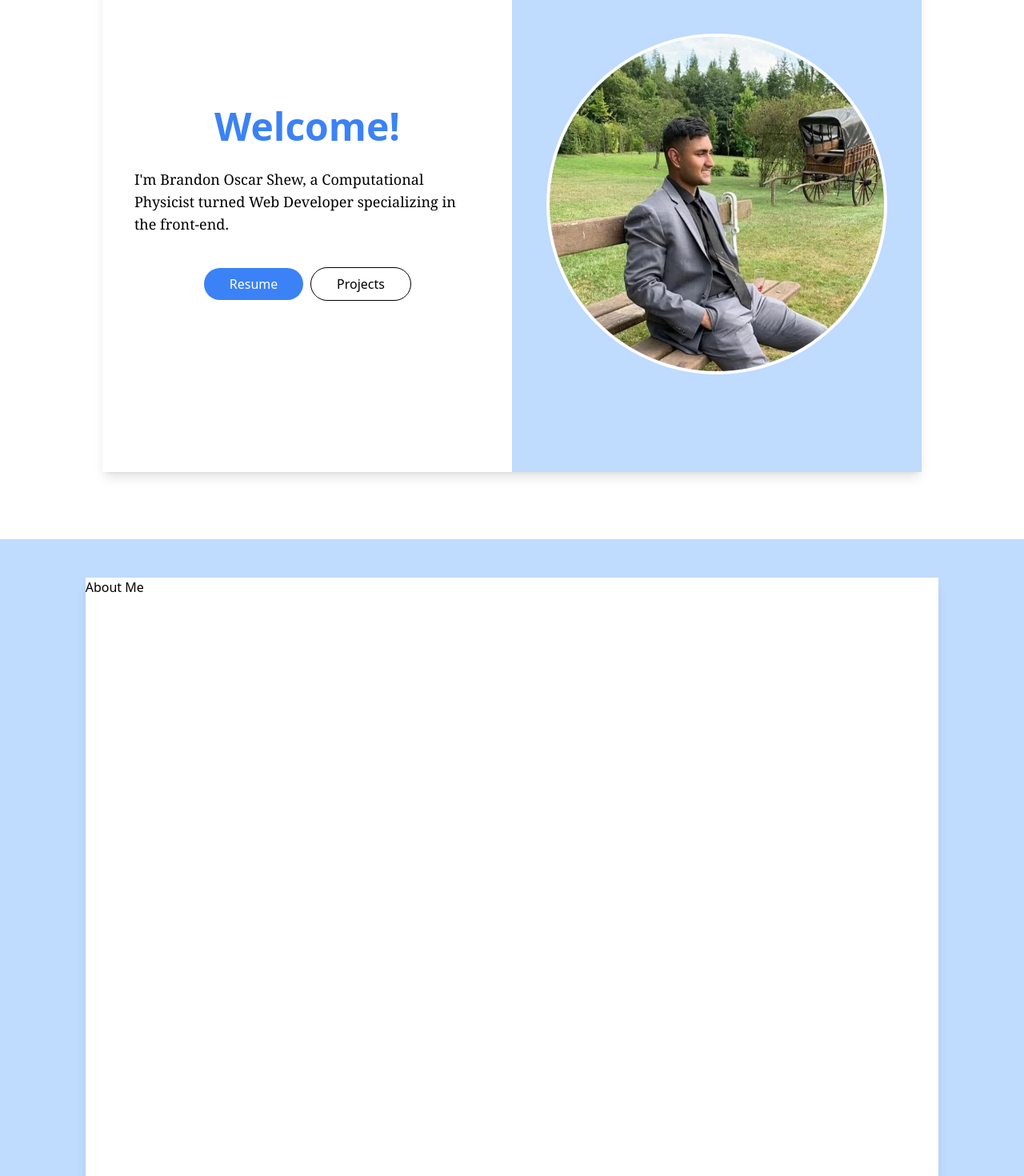
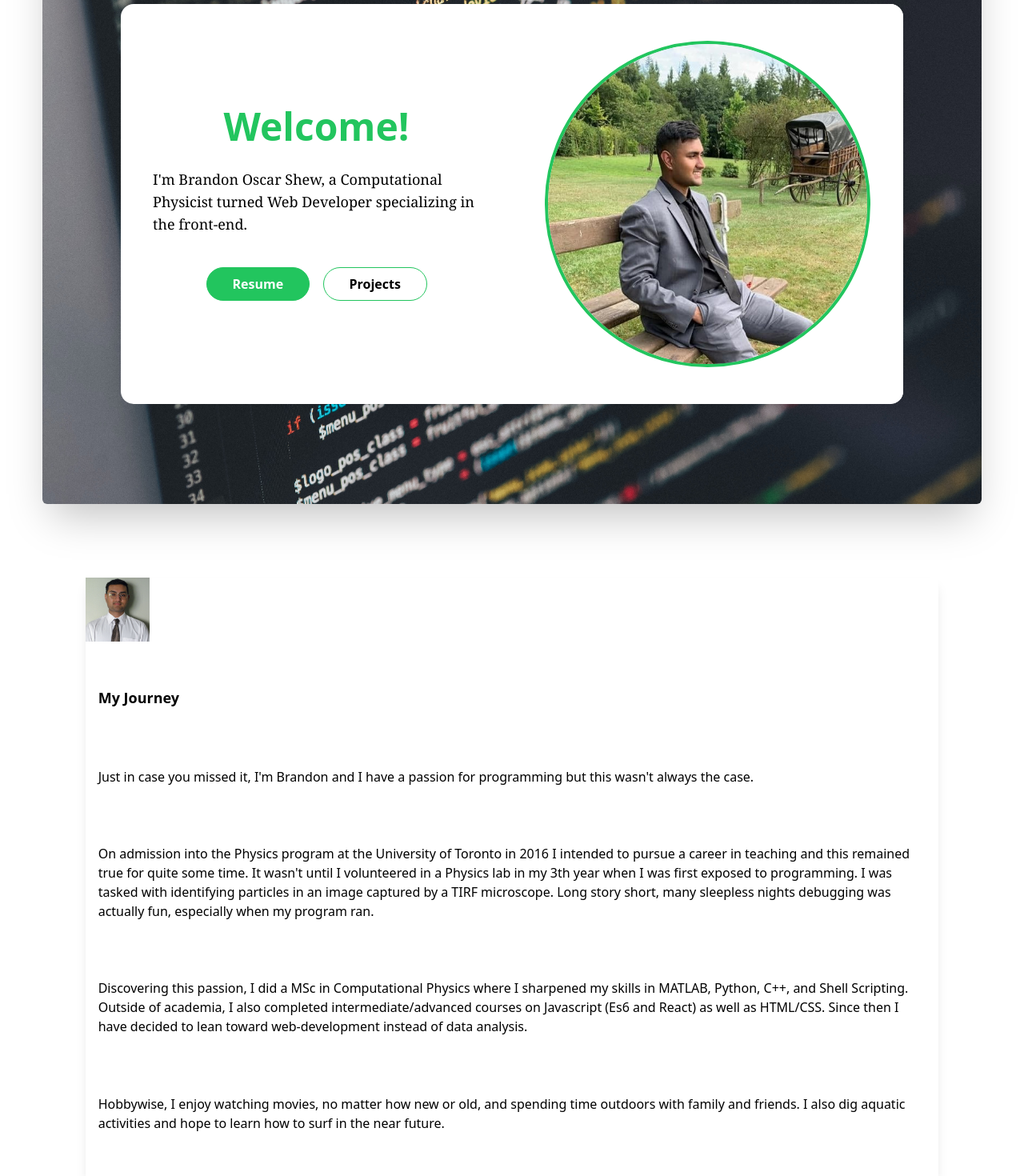
Before and after one commit to BrandonO-98/Portfolio, a React (Create React App) app: page / in a window 1280 px wide. Shown: the part 260-1730 px from the top of the page at 80% size. Built offline with nearby package versions, Linux system fonts and the light colour scheme.

Commit message:
Update Navbar and Hero for a better design, start designing about section.

```diff
--- a/src/components/sections/about/About.jsx
+++ b/src/components/sections/about/About.jsx
@@ -1,10 +1,34 @@
 import React from 'react';
+import closeup from 'assets/images/formal.jpg';
 
 export default function About() {
   return (
-    <div className="grid bg-blue-200 h-screen w-screen items-center justify-items-center">
-      <div className="w-10/12 my-12 h-[750px] bg-white shadow-lg lg:max-w-6xl">About Me</div>
-
+    <div className="grid h-screen w-screen items-center justify-items-center">
+      <div className="grid w-10/12 my-12 h-[750px] bg-white shadow-lg lg:max-w-6xl">
+        <div className="grid">
+          <img src={closeup} alt="closeup" className="h-20 w-20" />
+          <h2 className="p-4 text-lg font-bold">My Journey</h2>
+          <p className="p-4">
+            Just in case you missed it, I&apos;m Brandon and I have a passion for programming but
+            this wasn&apos;t always the case.
+          </p>
+          <p className="p-4">
+            {`On admission into the Physics program at the University of Toronto in 2016 I intended to pursue a career in teaching
+          and this remained true for quite some time. It wasn't until I volunteered in a Physics lab in my 3th year when I was
+          first exposed to programming. I was tasked with identifying particles in an image captured by a TIRF microscope. Long
+          story short, many sleepless nights debugging was actually fun, especially when my program ran.`}
+          </p>
+          <p className="p-4">
+            {`Discovering this passion, I did a MSc in Computational Physics where I sharpened my skills in MATLAB, Python, C++, and
+          Shell Scripting. Outside of academia, I also completed intermediate/advanced courses on Javascript (Es6 and React) as
+          well as HTML/CSS. Since then I have decided to lean toward web-development instead of data analysis.`}
+          </p>
+          <p className="p-4">
+            {`Hobbywise, I enjoy watching movies, no matter how new or old, and spending time outdoors with family and friends. I also
+          dig aquatic activities and hope to learn how to surf in the near future.`}
+          </p>
+        </div>
+      </div>
     </div>
   );
 }
--- a/src/components/sections/hero/Hero.jsx
+++ b/src/components/sections/hero/Hero.jsx
@@ -4,21 +4,41 @@ import bodyshot from 'assets/images/bodyshot.jpg';
 
 export default function Hero() {
   return (
-    <section className="grid h-[750px] w-screen justify-self-center justify-items-center my-11">
-      <div className="grid grid-cols-2 m-10 w-10/12 h-11/12 shadow-lg justify-items-center items-center lg:max-w-5xl">
+    <section className="grid h-[750px] w-screen justify-items-center items-center my-11">
+      <div className=" grid bg-img bg-cover w-11/12 h-full justify-items-center items-center shadow-2xl rounded-md">
+        <div className="bg-white grid grid-cols-2 w-10/12 h-4/6 justify-items-center items-center rounded-2xl overflow-hidden lg:max-w-5xl">
           <div className="grid justify-items-center">
-          <h2 className="h-4 text-blue-500 mb-5 text-5xl font-bold">Welcome!</h2>
+            <h2 className="h-4 text-green-500 mb-5 text-5xl font-bold">Welcome!</h2>
             <p className="m-10 font-serif text-lg">
               I&#39;m Brandon Oscar Shew, a Computational Physicist turned Web Developer
               specializing in the front-end.
             </p>
             <ul className="grid grid-cols-2 items-center justify-items-center">
-            <li className="grid"><a href="/" className="bg-blue-500 text-white px-8 py-2 mr-1 rounded-full">Resume</a></li>
-            <li className="grid"><a href="/" className="border-black border px-8 py-2 ml-1 rounded-full">Projects</a></li>
+              <li className="grid">
+                <a
+                  href="/"
+                  className="ease-in duration-300 border border-green-500 bg-green-500 text-white px-8 py-2 mr-2 rounded-full font-bold
+                  hover:text-black hover:bg-white"
+                >
+                  Resume
+                </a>
+
+              </li>
+              <li className="grid">
+                <a
+                  href="/"
+                  className="ease-in duration-300 border border-green-500 px-8 py-2 ml-2 rounded-full font-bold
+                  hover:border-none hover:text-white hover:bg-green-500"
+                >
+                  Projects
+                </a>
+
+              </li>
             </ul>
           </div>
-        <div className="grid bg-blue-200 h-full w-full items-center justify-items-center">
-          <img src={bodyshot} alt="Close-up of Brandon" className="w-5/6 object-fit rounded-full border-4 border-white mx-4" />
+          <div className="grid bg-white h-full w-full items-center justify-items-center">
+            <img src={bodyshot} alt="Close-up of Brandon" className="w-5/6 object-fit rounded-full border-4 border-green-500 mx-4" />
+          </div>
         </div>
 
       </div>
--- a/src/components/sections/navbar/Navbar.jsx
+++ b/src/components/sections/navbar/Navbar.jsx
@@ -14,7 +14,7 @@ export default function Navbar({
 
   return (
     // should this be width of screen or full
-    <nav className="grid w-screen justify-items-center h-24 bg-white sticky top-0 drop-shadow-lg">
+    <nav className="grid w-screen justify-items-center h-24 bg-white sticky top-0 drop-shadow-lg z-[1]">
       {/* navbar */}
       <div className="relative grid grid-cols-2 h-full w-full justify-items-center items-center lg:max-w-6xl">
         {/* navbar-container */}
@@ -26,7 +26,7 @@ export default function Navbar({
           <h1 className="text-black pl-4 font-bold drop-shadow-xl">
             <a href={links[0].url} className="text-xl">{logo.brand}</a>
           </h1>
-          <h2 className="text-blue-500 relative top-1 left-2">
+          <h2 className="text-green-600 relative top-1 left-2 font-bold">
             <span className="text-black">/ </span>
             Web Developer
           </h2>
@@ -43,8 +43,8 @@ export default function Navbar({
               <a
                 href={link.url}
                 className={index === (links.length - 1)
-                  ? 'grid w-80 h-10 bg-white text-black items-center justify-items-center border-2 border-white rounded-3xl lg:w-full hover:text-white hover:font-bold hover:bg-blue-500 ease-in duration-300'
-                  : 'grid text-black h-full items-center justify-items-center ease-in duration-100 hover:text-blue hover:border-b-4 hover:border-blue-500 lg:h-full'}
+                  ? 'grid w-80 h-10 bg-white text-black items-center justify-items-center border-2 border-white rounded-3xl lg:w-full hover:text-white hover:font-bold hover:bg-green-500 ease-in duration-300'
+                  : 'grid text-black h-full items-center justify-items-center ease-in duration-100 hover:text-green-400 hover:border-b-4 hover:border-green-500 lg:h-full'}
               >
                 {link.label}
               </a>
--- a/tailwind.config.js
+++ b/tailwind.config.js
@@ -3,7 +3,11 @@ module.exports = {
     './src/**/*.{js,jsx,ts,tsx}',
   ],
   theme: {
-    extend: {},
+    extend: {
+      backgroundImage: {
+        img: "url('assets/images/code.jpg')",
+      },
+    },
   },
   plugins: [],
 };
```
Also changed, not shown: src/assets/images/code.jpg (added), 1 other file (tests, documents, lock files or other folders). Lines whose indentation alone changed are shown as unchanged.
